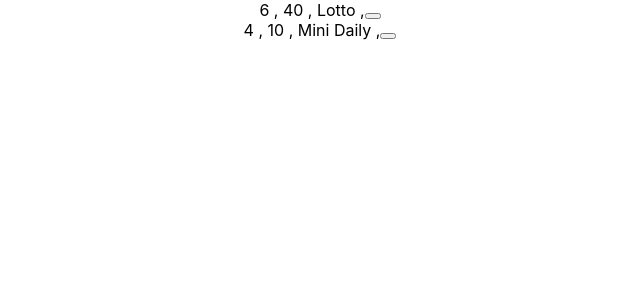
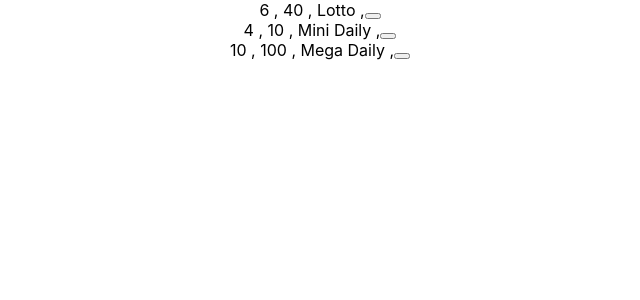
Before and after one commit to JoseBorbon/lotto-number-generator-app, a React (Create React App) app: page / in a window 1280 px wide. Shown: the top 300 px of the page, without its empty margins (320-960 px from the left). Built offline with nearby package versions, Linux system fonts and the light colour scheme.

Commit message:
added Mega Daily lotto ticket generator

```diff
--- a/src/App.js
+++ b/src/App.js
@@ -6,6 +6,7 @@
       <div>
         <LottoNumbers />
         <LottoNumbers title="Mini Daily" numQuantity={4} maxNum={10} />
+        <LottoNumbers title="Mega Daily" numQuantity={10} maxNum={100} />
       </div>
     </div>
   );
```
